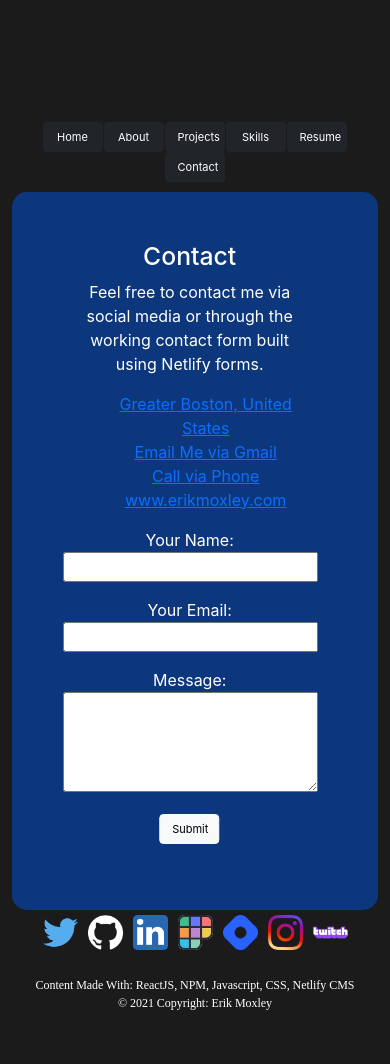
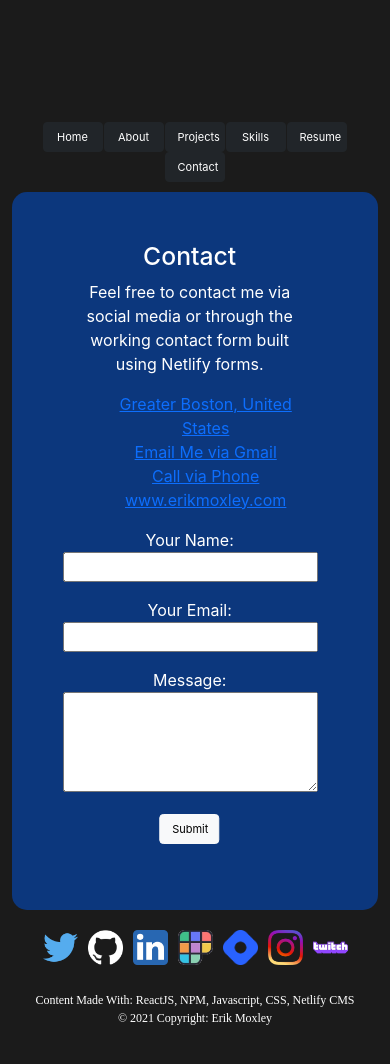
Before and after one commit to ErikMoxley/erik-moxley, a React (Create React App) app: page /contacts in a window 390 px wide. Shown: the top 1064 px of the page. Built offline with nearby package versions, Linux system fonts and the light colour scheme.

Commit message:
update testing margin footer

```diff
--- a/src/styles/Footer.css
+++ b/src/styles/Footer.css
@@ -13,7 +13,7 @@
 @media only screen and (max-width : 991.98px) {
     .footer {
         font-size: 12px;
-        margin: 0 auto;
+        margin-bottom: -20px;
     }
 }
 
```
